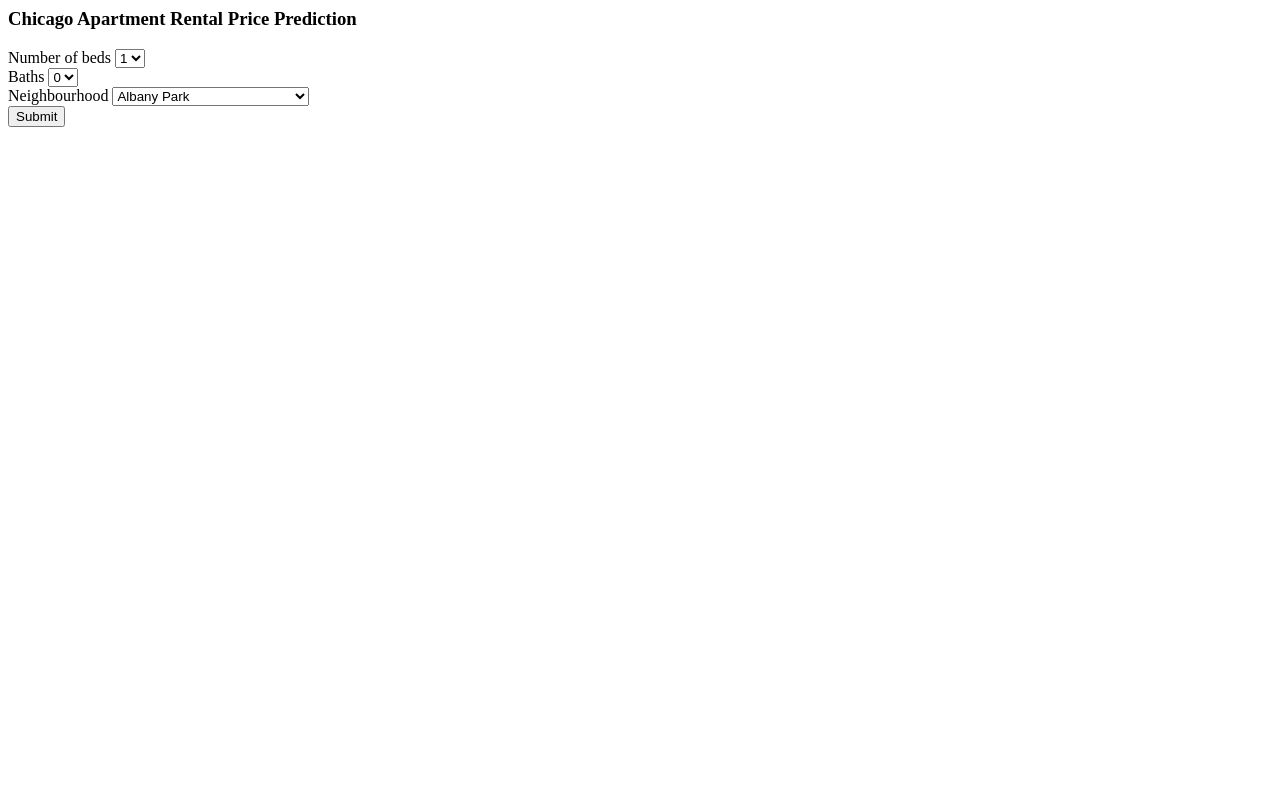
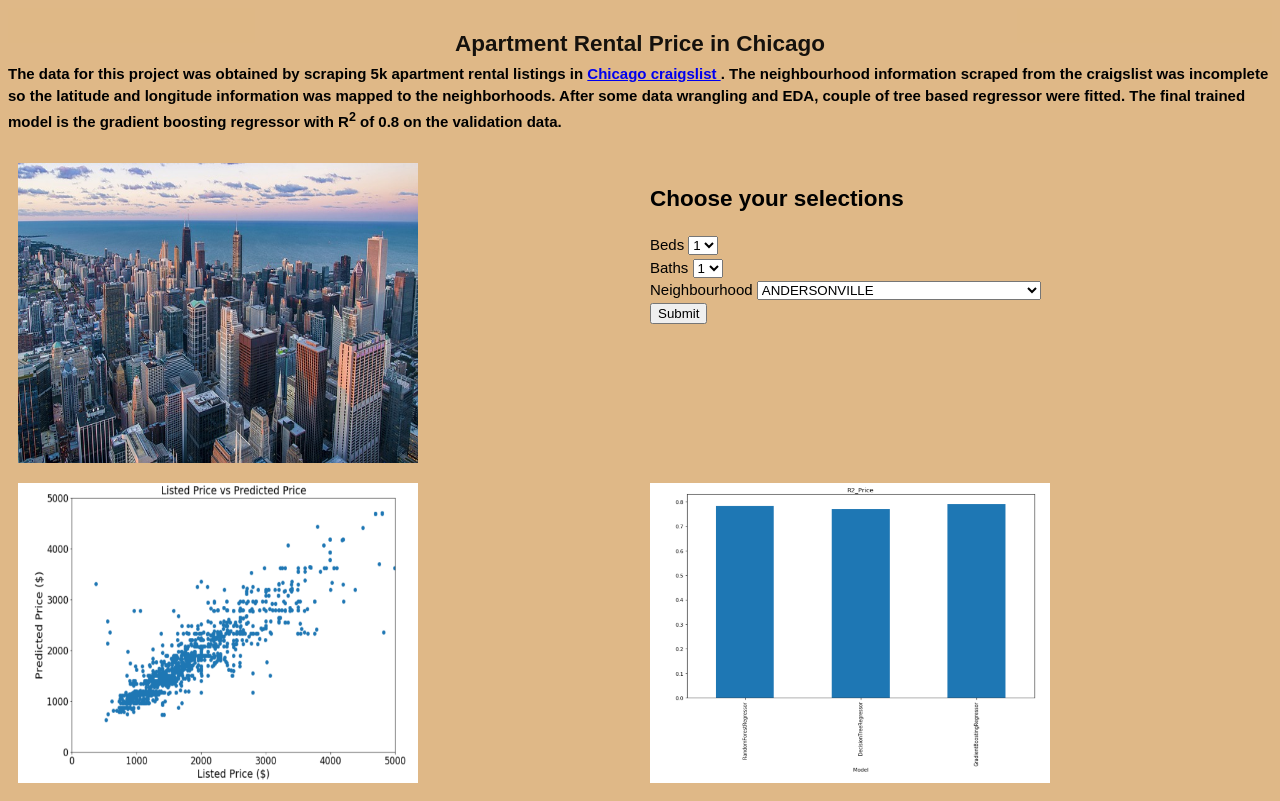
Before and after one commit to drimal/ChicagoAptRental, a Flask app: page / in a window 1280 px wide. Before the commit the page ends 127 px from the top, so only its background shows below. Run offline with Flask 2, Linux system fonts and the light colour scheme.

Commit message:
some updates

```diff
--- a/app/app.py
+++ b/app/app.py
@@ -1,11 +1,33 @@
 from flask import Flask, render_template, url_for, request
 import pickle
+import numpy as np
+from sklearn.preprocessing import LabelEncoder
+import joblib
 
 app = Flask(__name__)
 
 @app.route('/')
+@app.route('/home')
 def home():
     return render_template('home.html')
 
+def predictor(list2predict):
+    to_predict = np.array(list2predict).reshape(1,3)
+    loaded_model = joblib.load(open("ChicagoAptRental_model.pkl","rb"))
+    print(type(loaded_model))
+    result = loaded_model.predict(to_predict)
+    return result[0]
+
+
+@app.route('/result',methods=['POST'])
+def predict():
+    if request.method == 'POST':
+        list2predict = request.form.to_dict()
+        list2predict =list(list2predict.values())
+        list2predict = list(map(int, list2predict))
+        result = predictor(list2predict)
+        result = "$ %d "%int(result)
+        return render_template("result.html",prediction=result)
+
 if __name__ == '__main__':
     app.run(debug=True)
--- /dev/null
+++ b/app/static/css/styles.css
@@ -0,0 +1,63 @@
+body{
+    font:15px/1.5 Arial, Helvetica,sans-serif;
+    padding: 0px;
+    background-color:#DFB887;
+}
+
+.container{
+    width:100%;
+    margin: auto;
+    overflow: hidden;
+}
+
+header {
+  background-color: #DFB887;
+  height: 35px;
+  width: 100%;
+  opacity: .9;
+  margin-bottom: 10px;
+}
+
+.main-header{
+    text-align:center;
+    background-color:#ccccff;
+    height:100px;
+    width:100%;
+    margin:0px;
+}
+name{
+    float:left;
+    font-size:30px;
+    color: #DFB887;
+    margin: 10px;
+}
+
+header h2{
+    text-align:center;
+    color:#fbdda;
+
+}
+
+.btn-info {background-color: #2196F3;
+    height:40px;
+    width:100px;} /* Blue */
+.btn-info:hover {background: #0b7dda;}
+
+
+.results{
+    border-radius: 15px 50px;
+    background: #345fe4;
+    padding: 20px;
+    width: 200px;
+    height: 150px;
+}
+.row {
+    display: flex;
+}
+/* Create two equal columns that sits next to each other */
+.column {
+    flex: 50%;
+    padding: 10px;
+    height: 300px;
+}
+</style>
--- a/app/templates/home.html
+++ b/app/templates/home.html
@@ -1,80 +1,157 @@
+<!DOCTYPE html>
 <html>
+<meta name="viewport" content="width=device-width, initial-scale=1">
+<link rel="stylesheet" type="text/css" href="{{ url_for('static', filename='css/styles.css') }}">
+<head>
+    <title>Home: Machine Learning App with Flask</title>
+</head>
 <body>
-    <h3>Chicago Apartment Rental Price Prediction</h3>
-
-<div>
+    <header>
+        <div class="container">
+            <div id="name">
+            </div>
+            <h2> Apartment Rental Price in Chicago </h2>
+        </div>
+    </header>
+    <style> {
+        box-sizing: border-box;
+    }
+    .row {
+        display: flex;
+    }
+    /* Create two equal columns that sits next to each other */
+    .column {
+        flex: 50%;
+        padding: 10px;
+        height: 300px;
+    }
+    </style>
+<h4> The data for this project was obtained by scraping 5k apartment rental listings in <a href="https://chicago.craigslist.org/d/apts-housing-for-rent/search/apa"> Chicago craigslist </a>. The neighbourhood information scraped from the craigslist was incomplete so the latitude and longitude information was mapped to the neighborhoods. After some data wrangling and EDA, couple of tree based regressor were fitted. The final trained model is the gradient boosting regressor with R<sup>2</sup> of 0.8 on the validation data. </h4>
+<div class="row">
+  <div class="column" style="background-color:##DFB887;">
+    <img src="{{url_for('static', filename='chicago.jpg')}}" , alt=" Results: Real vs Predicted Price", height="300" width="400">
+  </div>
+  <div class="column" style="background-color:##DFB887;">
+    <h2> Choose your selections </h2>
+    <div class="container">
         <form action="/result" method="POST">
-    <label for="beds">Number of beds </label>
+        <label for="beds">Beds </label>
         <select id="beds" name="beds">
           <option value="1">1</option>
           <option value="2">2</option>
           <option value="3">3</option>
           <option value="4">4</option>
           <option value="5">5</option>
-      <option value="6">6</option>
-      <option value="7">7</option>
         </select>
         <br>
         <label for="baths">Baths</label>
         <select id="baths" name="baths">
-      <option value="0">0</option>
           <option value="1">1</option>
           <option value="2">2</option>
           <option value="3">3</option>
           <option value="4">4</option>
           <option value="5">5</option>
-      <option value="6">6</option>
-      <option value="7">7</option>
         </select>
         <br>
         <label for="neighbourhood">Neighbourhood</label>
         <select id="neighbourhood" name="neighbourhood">
-      <option value="1">Albany Park</option>
-      <option value="2">Andersonville</option>
-      <option value="3">Avondale</option>
-      <option value="4">Beverly</option>
-      <option value="5">Boystown</option>
-      <option value="6">Bridgeport</option>
-      <option value="7">Brozenville</option>
-      <option value="8">Bucktown</option>
-      <option value="9">Chinatown</option>
-      <option value="10">Edgewater</option>
-      <option value="11">Gold Coast</option>
-      <option value="12">Humboldt Park </option>
-      <option value="13">Hyde Park</option>
-      <option value="14">Irving Park</option>
-      <option value="15">Jefferson Park</option>
-      <option value="16">Kenwood</option>
-      <option value="17">Lakeview</option>
-      <option value="18">Lincoln Park</option>
-      <option value="19">Lincoln Square</option>
-      <option value="20">Little Italy & University Village</option>
-      <option value="21">Little Village</option>
-      <option value="22">Logan Square</option>
-      <option value="23">Loop</option>
-      <option value="24">Magnificent Mile</option>
-      <option value="25">North Center</option>
-      <option value="26">North Park</option>
-      <option value="27">Old Town</option>
-      <option value="28">Pilsen</option>
-      <option value="29">Portage Park</option>
-      <option value="30">Pullman</option>
-      <option value="31">River North</option>
-      <option value="32">Rogers Park</option>
-      <option value="33">Rascoe Village</option>
-      <option value="34">South Loop</option>
-      <option value="35">South Shore</option>
-      <option value="36">Streeterville</option>
-      <option value="37">Uptown</option>
-      <option value="38">West Loop</option>
-      <option value="39">West Ridge</option>
-      <option value="40">West Town</option>
-      <option value="41">Wicker Park/Bucktown</option>
-      <option value="42">Wrigleyville</option>
+          <option value="0">ANDERSONVILLE</option>
+          <option value="1">ARCHER HEIGHTS,WEST ELSDON </option>
+          <option value="2">ARMOUR SQUARE,CHINATOWN</option>
+          <option value="3">AUBURN GRESHAM</option>
+          <option value="4">AUSTIN</option>
+          <option value="5">BACK OF THE YARDS</option>
+          <option value="6">BELMONT CRAIGIN</option>
+          <option value="7">HERMOSA</option>
+          <option value="8">BRIDGEPORT</option>
+          <option value="9">BRIGHTON PARK,MCKINLEY PARK</option>
+          <option value="10">BRONZEVILLE</option>
+          <option value="11">BUCKTOWN</option>
+          <option value="12">CHATHAM,BURNSIDE </option>
+          <option value="13">DUNNING</option>
+          <option value="14">EDGEWATER</option>
+          <option value="15">EDISON PARK</option>
+          <option value="16">ENGLEWOOD</option>
+          <option value="17">GARFIELD PARK</option>
+          <option value="18">GOLD COAST</option>
+          <option value="19">GRANT PARK</option>
+          <option value="20">GREEKTOWN</option>
+          <option value="21">HUMBOLDT PARK</option>
+          <option value="22">HYDE PARK</option>
+          <option value="23">IRVING PARK,AVONDALE</option>
+          <option value="24">JACKSON PARK</option>
+          <option value="25">JEFFERSON PARK</option>
+          <option value="26">KENWOOD,OAKLAND</option>
+          <option value="27">LAKE VIEW</option>
+          <option value="28">LINCOLN PARK</option>
+          <option value="29">LINCOLN SQUARE</option>
+          <option value="30">LITTLE ITALY, UIC</option>
+          <option value="31">LITTLE VILLAGE</option>
+          <option value="32">LOGAN SQUARE</option>
+          <option value="33">LOOP</option>
+          <option value="34">LOWER WEST SIDE</option>
+          <option value="35">LOWER WEST SIDE</option>
+          <option value="36">MIDWAY AIRPORT</option>
+          <option value="37">MONTCLARE, GALEWOOD</option>
+          <option value="38">MOUNT GREENWOOD,MORGAN PARK</option>
+          <option value="39">NEAR SOUTH SIDE</option>
+          <option value="40">NORTH CENTER</option>
+          <option value="41">NORTH LAWNDALE</option>
+          <option value="42">NORTH PARK,ALBANY PARK</option>
+          <option value="43">NORWOOD PARK</option>
+          <option value="44">OAKLAND,KENWOOD</option>
+          <option value="45">OLD TOWN</option>
+          <option value="46">PORTAGE PARK</option>
+          <option value="47">PRINTERS ROW</option>
+          <option value="48">RIVER NORTH</option>
+          <option value="49">RIVERDALE</option>
+          <option value="50">ROGERS PARK</option>
+          <option value="51">RUSH & DIVISION</option>
+          <option value="52">SAUGANASH,FOREST GLEN</option>
+          <option value="53">SHEFFIELD & DEPAUL</option>
+          <option value="54">SOUTH CHICAGO</option>
+          <option value="55">SOUTH SHORE, GRAND CROSSING</option>
+          <option value="56">SOUTHEAST SIDE</option>
+          <option value="57">STREETERVILLE</option>
+          <option value="58">UKRAINIAN VILLAGE AND EAST VILLAGE</option>
+          <option value="59">UNITED CENTER</option>
+          <option value="60">UPTOWN</option>
+          <option value="61">WASHINGTON HEIGHTS,ROSELAND</option>
+          <option value="62">WASHINGTON PARK</option>
+          <option value="63">WEST LOOP</option>
+          <option value="64">WEST RIDGE</option>
+          <option value="65">WICKER PARK,WEST TOWN</option>
+          <option value="66">WOODLAWN</option>
+          <option value="67">WRIGLEYVILLE</option>
         </select>
         <br>
+    <!--
+        <label for="pets">Pets Allowed</label>
+        <select id="pets" name="pets">
+          <option value="1">Yes</option>
+          <option value="0">No</option>
+        </select>
+        <br>
+        <label for="amenity">Washer/Dryer</label>
+        <select id="amenity" name="amenity">
+          <option value="1">Yes</option>
+          <option value="0">No</option>
+        </select>
+        <br>
+    !-->
         <input type="submit" value="Submit">
       </form>
     </div>
+    </div>
+    </div>
+    <div class="row">
+    <div class="column" style="background-color:##ffffff;">
+      <img src="{{url_for('static', filename='result.png')}}" , alt=" Results: Real vs Predicted Price", height="300" width="400">
+    </div>
+    <div class="column" style="background-color:##ffffff;">
+        <img src="{{url_for('static', filename='compare.png')}}" , alt=" Results: Real vs Predicted Price", height="300" width="400">
+    </div>
+</div>
 </body>
+
 </html>
```
Also changed, not shown: app/requirements.txt (added, +8 -0 lines), app/templates/result.html (added, +19 -0 lines), app/static/chicago.jpg (added), app/static/compare.png (added), app/static/result.png (added), 8 other files. Lines whose indentation alone changed are shown as unchanged.
